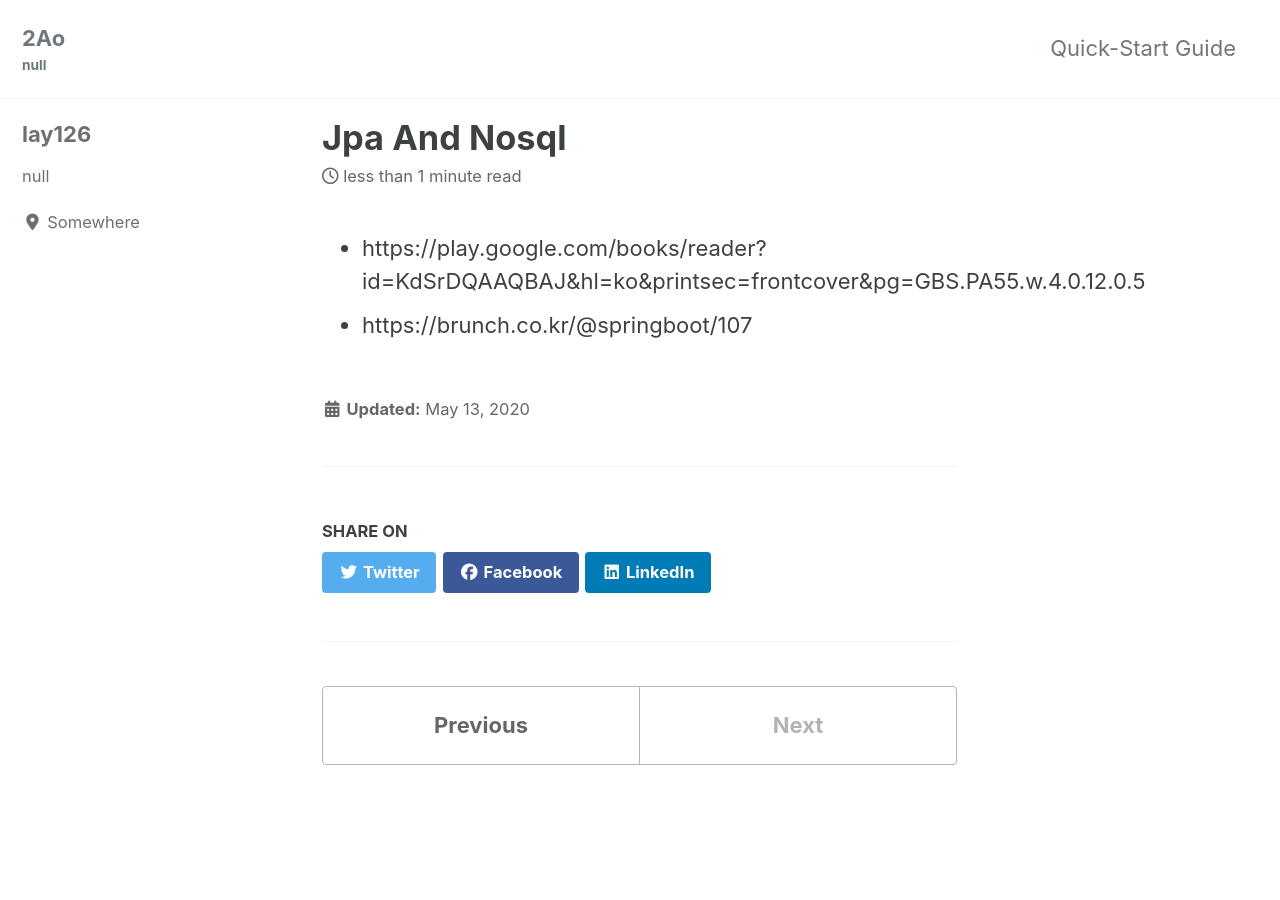
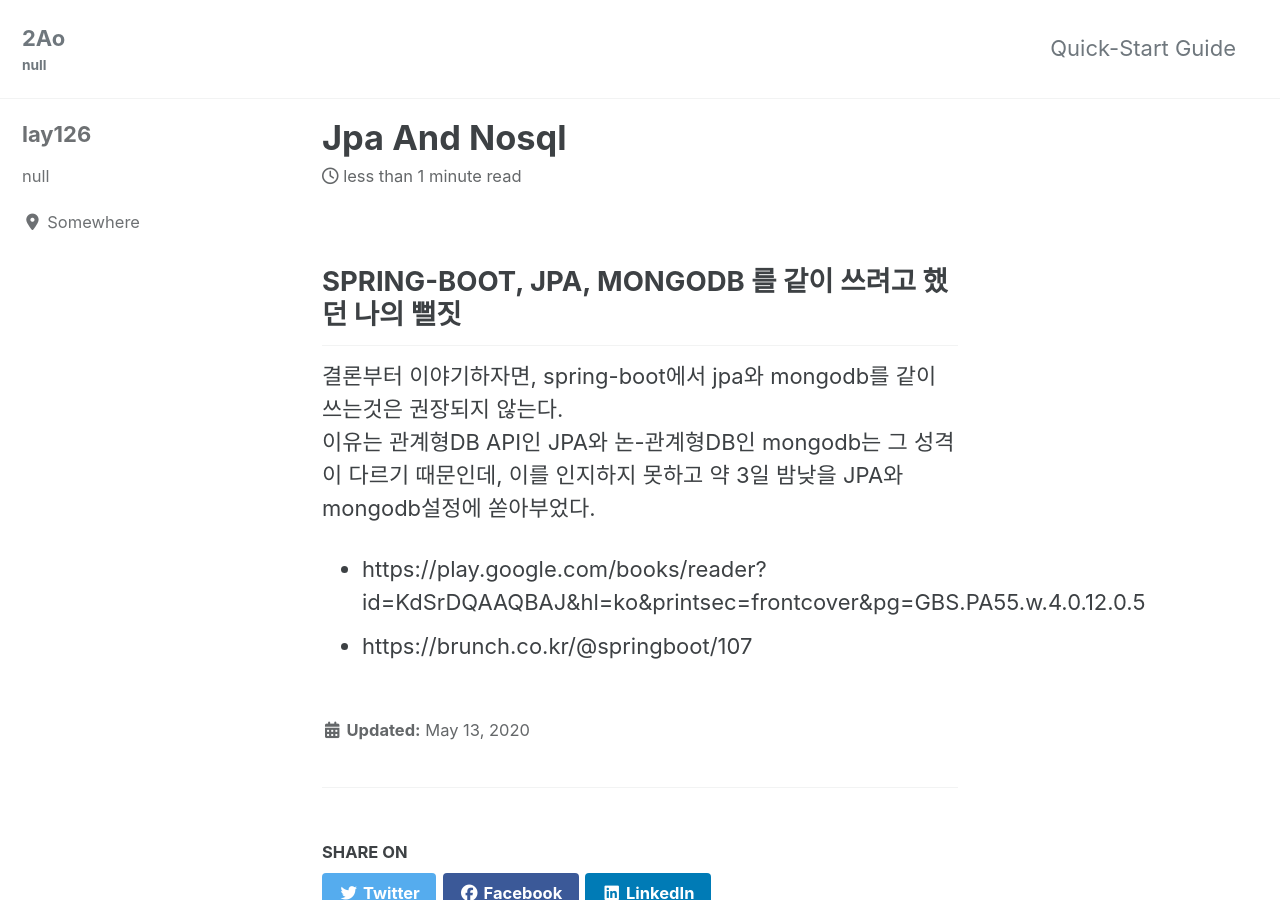
Before and after one commit to lay126/lay126.github.io, a Jekyll site: the page built from _posts/2020-05-13-jpa-and-nosql.md, in a window 1280 px wide and 900 px high. Built offline with Jekyll 4.4.1, drawn with Linux system fonts in a browser that asks for light colours; cached includes are drawn as plain includes; nearby versions of some CDN libraries.

Commit message:
Update 2020-05-13-jpa-and-nosql.md

```diff
--- a/_posts/2020-05-13-jpa-and-nosql.md
+++ b/_posts/2020-05-13-jpa-and-nosql.md
@@ -1,2 +1,7 @@
+## SPRING-BOOT, JPA, MONGODB 를 같이 쓰려고 했던 나의 뻘짓
+결론부터 이야기하자면, spring-boot에서 jpa와 mongodb를 같이 쓰는것은 권장되지 않는다.
+이유는 관계형DB API인 JPA와 논-관계형DB인 mongodb는 그 성격이 다르기 때문인데, 이를 인지하지 못하고 약 3일 밤낮을 JPA와 mongodb설정에 쏟아부었다.
+
+
 - https://play.google.com/books/reader?id=KdSrDQAAQBAJ&hl=ko&printsec=frontcover&pg=GBS.PA55.w.4.0.12.0.5
 - https://brunch.co.kr/@springboot/107
```
